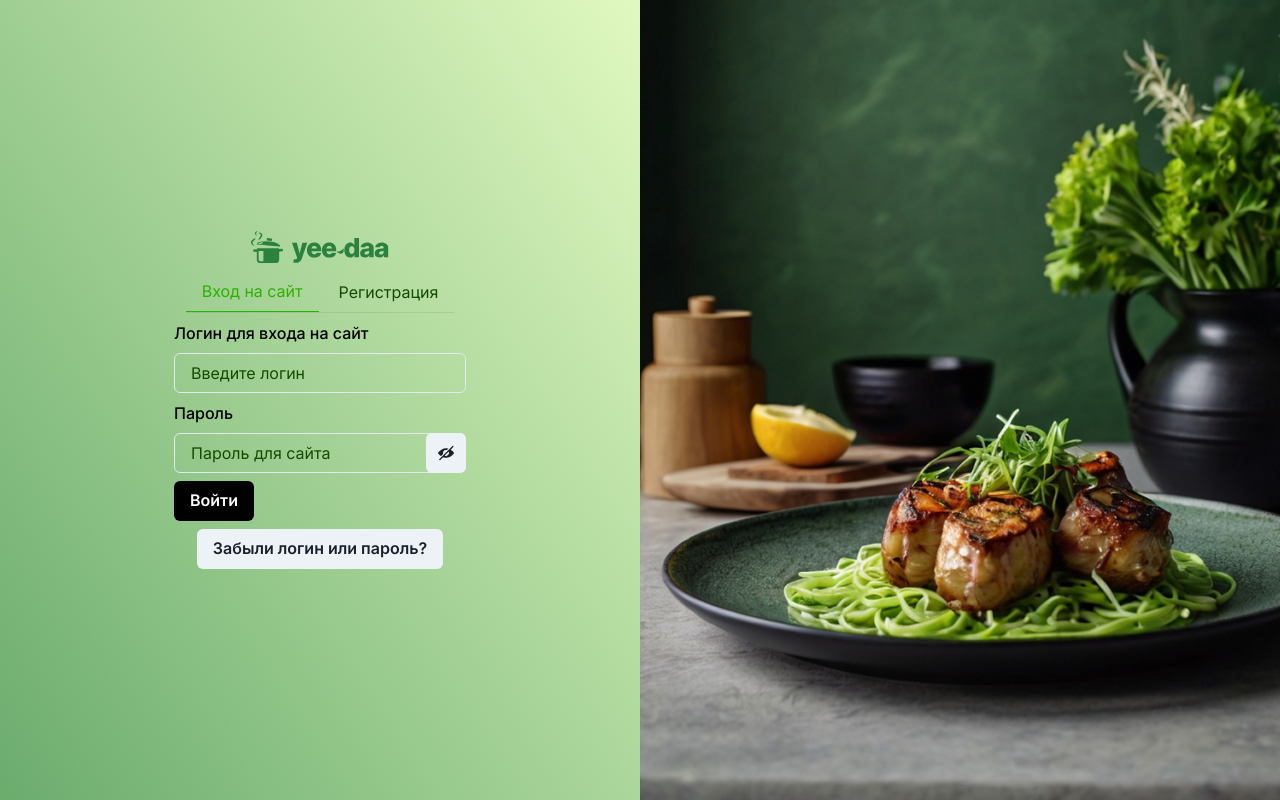
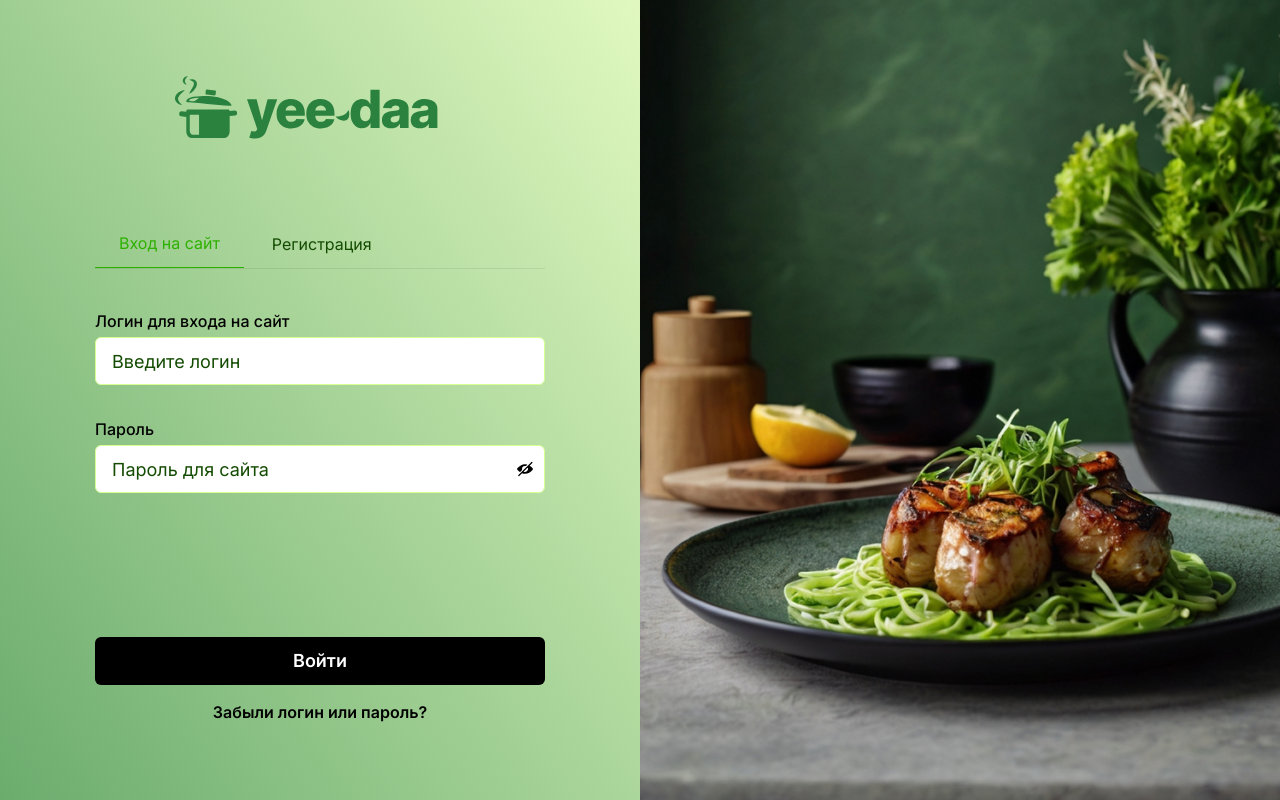
Before and after one commit to ClevertecFrontendLab/ivankotov12345, a React (Vite) app: page /signin in a window 1280 px wide. Built offline with nearby package versions, Linux system fonts and the light colour scheme.

Commit message:
feat(sign-in-page): add styles

```diff
--- a/src/components/auth-layout/auth-layout.tsx
+++ b/src/components/auth-layout/auth-layout.tsx
@@ -17,7 +17,7 @@ import pan from '~/assets/svg/pan.svg';
 import yeeDaa from '~/assets/svg/yee-daa.svg';
 import { COLORS } from '~/constants/colors';
 import { ROUTER_PATHS } from '~/constants/router-paths';
-import { SIZES } from '~/constants/sizes';
+import { AUTH_SIZES, SIZES } from '~/constants/sizes';
 
 const tabs = [ROUTER_PATHS.signIn, ROUTER_PATHS.signUp];
 
@@ -32,23 +32,24 @@ export const AuthLayout: React.FC = () => {
         <Box h={SIZES.fullWieportHeight} background={COLORS.bgAuth}>
             <SimpleGrid columns={2} h='full'>
                 <Center>
-                    <VStack>
-                        <HStack alignItems='flex-end'>
-                            <Image src={pan} alt='pan' />
-                            <Image src={yeeDaa} alt='yee daa' />
+                    <VStack w={AUTH_SIZES.widthLg} alignItems='start' gap={0}>
+                        <HStack alignItems='flex-end' ml={20} mb={20}>
+                            <Image src={pan} alt='pan' boxSize={16} />
+                            <Image src={yeeDaa} alt='yee daa' w={48} />
                         </HStack>
 
-                        <Tabs variant='limeTabs' defaultIndex={activeTabIndex}>
-                            <TabList>
-                                <Tab as={NavLink} to={ROUTER_PATHS.signIn}>
+                        <Tabs variant='limeTabs' w='full' defaultIndex={activeTabIndex} mb={10}>
+                            <TabList justifyContent='start'>
+                                <Tab as={NavLink} to={ROUTER_PATHS.signIn} px={6} py={3}>
                                     Вход на сайт
                                 </Tab>
 
-                                <Tab as={NavLink} to={ROUTER_PATHS.signUp}>
+                                <Tab as={NavLink} to={ROUTER_PATHS.signUp} px={6} py={3}>
                                     Регистрация
                                 </Tab>
                             </TabList>
                         </Tabs>
+
                         <Outlet />
                     </VStack>
                 </Center>
--- a/src/components/input-auth-form/input-auth-form.tsx
+++ b/src/components/input-auth-form/input-auth-form.tsx
@@ -19,9 +19,11 @@ export const InputAuthForm: React.FC<InputFormProps> = ({
     error,
 }) => (
     <FormControl isInvalid={isInvalid}>
-        <FormLabel>{label}</FormLabel>
-        <Input placeholder={placeholder} {...register} />
+        <FormLabel mb={1}>{label}</FormLabel>
+        <Input placeholder={placeholder} {...register} variant='authInput' size='lg' />
         <FormHelperText>{hint}</FormHelperText>
-        <FormErrorMessage>{error}</FormErrorMessage>
+        <FormErrorMessage position='absolute' bottom='-15px'>
+            {error}
+        </FormErrorMessage>
     </FormControl>
 );
--- a/src/components/input-password/input-password.tsx
+++ b/src/components/input-password/input-password.tsx
@@ -34,21 +34,30 @@ export const InputPassword: React.FC<InputPasswordProps> = ({
     const toggleButtonVisible = () => setIsPassowrdVisible(!isPasswordVisible);
     return (
         <FormControl isInvalid={isInvalid}>
-            <FormLabel>{label}</FormLabel>
+            <FormLabel mb={1}>{label}</FormLabel>
 
             <InputGroup>
-                <Input placeholder={placeholder} {...register} />
-                <InputRightElement>
+                <Input
+                    placeholder={placeholder}
+                    {...register}
+                    type={isPasswordVisible ? 'text' : 'password'}
+                    variant='authInput'
+                    size='lg'
+                />
+                <InputRightElement h='full'>
                     <IconButton
                         onClick={toggleButtonVisible}
                         icon={isPasswordVisible ? <ViewIcon /> : <ViewOffIcon />}
                         aria-label='show/hide password'
+                        variant='none'
                     />
                 </InputRightElement>
             </InputGroup>
 
             <FormHelperText>{hint}</FormHelperText>
-            <FormErrorMessage>{error}</FormErrorMessage>
+            <FormErrorMessage position='absolute' bottom='-15px'>
+                {error}
+            </FormErrorMessage>
         </FormControl>
     );
 };
--- a/src/components/search-panel/search-panel.tsx
+++ b/src/components/search-panel/search-panel.tsx
@@ -113,6 +113,7 @@ export const SearchPanel: React.FC<SearchPanelProps> = ({
                         name='search'
                         placeholder={PLACEHOLDERS.search}
                         borderColor={searchBorderColor}
+                        variant='searchPanel'
                         _focus={{
                             borderColor: searchBorderColor,
                         }}
--- a/src/constants/sizes.ts
+++ b/src/constants/sizes.ts
@@ -29,3 +29,7 @@ export const SPINNER_SIZE = {
     sizeLg: 9,
     sizeSm: 6,
 };
+
+export const AUTH_SIZES = {
+    widthLg: '450px',
+};
--- a/src/pages/sign-in-page/sign-in-page.tsx
+++ b/src/pages/sign-in-page/sign-in-page.tsx
@@ -1,4 +1,4 @@
-import { Button } from '@chakra-ui/react';
+import { Button, VStack } from '@chakra-ui/react';
 import { zodResolver } from '@hookform/resolvers/zod';
 import { useForm } from 'react-hook-form';
 
@@ -19,7 +19,7 @@ export const SignInPage: React.FC = () => {
 
     return (
         <>
-            <form>
+            <VStack as='form' w='full' gap={6}>
                 <InputAuthForm
                     isInvalid={!!errors.login}
                     label={LABELS.login}
@@ -36,10 +36,14 @@ export const SignInPage: React.FC = () => {
                     error={errors.password?.message}
                 />
 
-                <Button variant='black'>Войти</Button>
-            </form>
+                <Button variant='black' size='lg' w='full' mt={28}>
+                    Войти
+                </Button>
+            </VStack>
 
-            <Button>Забыли логин или пароль?</Button>
+            <Button variant='none' size='xs' fontSize='md' mt={4} mx='auto'>
+                Забыли логин или пароль?
+            </Button>
         </>
     );
 };
--- a/src/theme/components/input.ts
+++ b/src/theme/components/input.ts
@@ -5,7 +5,7 @@ const { definePartsStyle, defineMultiStyleConfig } = createMultiStyleConfigHelpe
     inputAnatomy.keys,
 );
 
-const baseStyle = definePartsStyle({
+const searchInput = definePartsStyle({
     field: {
         color: 'lime.800',
         caretColor: 'lime.800',
@@ -21,4 +21,31 @@ const baseStyle = definePartsStyle({
     },
 });
 
-export const inputTheme = defineMultiStyleConfig({ baseStyle });
+const authInput = definePartsStyle({
+    field: {
+        color: 'lime.800',
+        caretColor: 'lime.800',
+        bg: 'white',
+        border: '1px solid',
+        borderColor: 'lime.150',
+        borderRadius: 'md',
+
+        _placeholder: {
+            color: 'lime.800',
+        },
+        _hover: {
+            borderColor: 'lime.150',
+        },
+        _invalid: {
+            border: '2px solid',
+            borderColor: 'red.500',
+        },
+    },
+});
+
+export const inputTheme = defineMultiStyleConfig({
+    variants: {
+        searchInput: searchInput,
+        authInput: authInput,
+    },
+});
```
